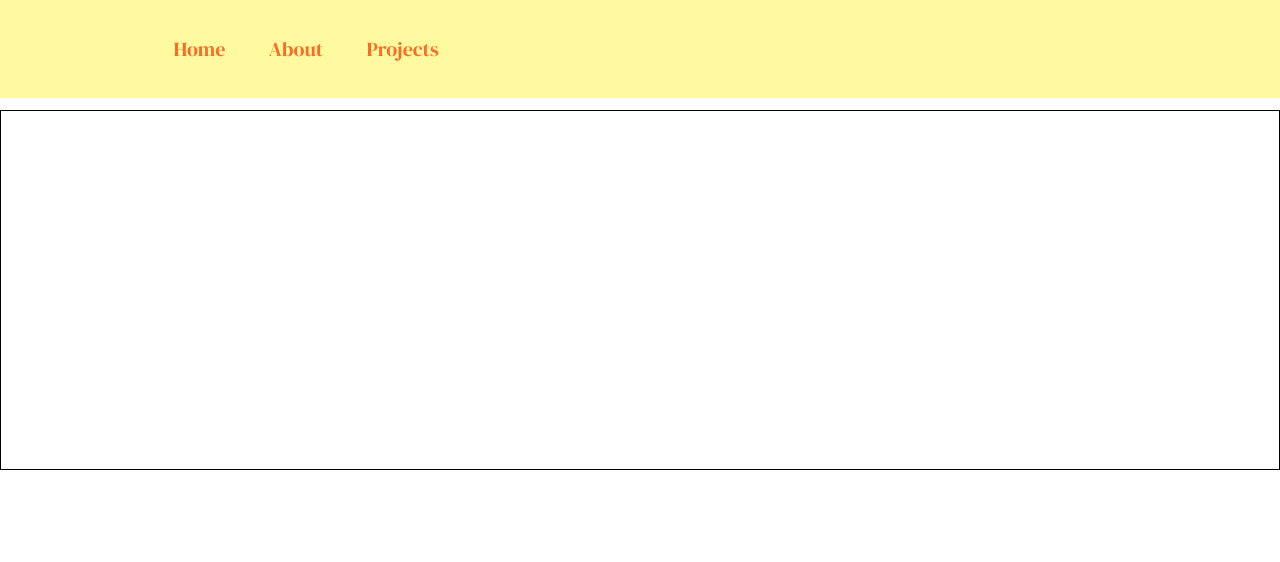
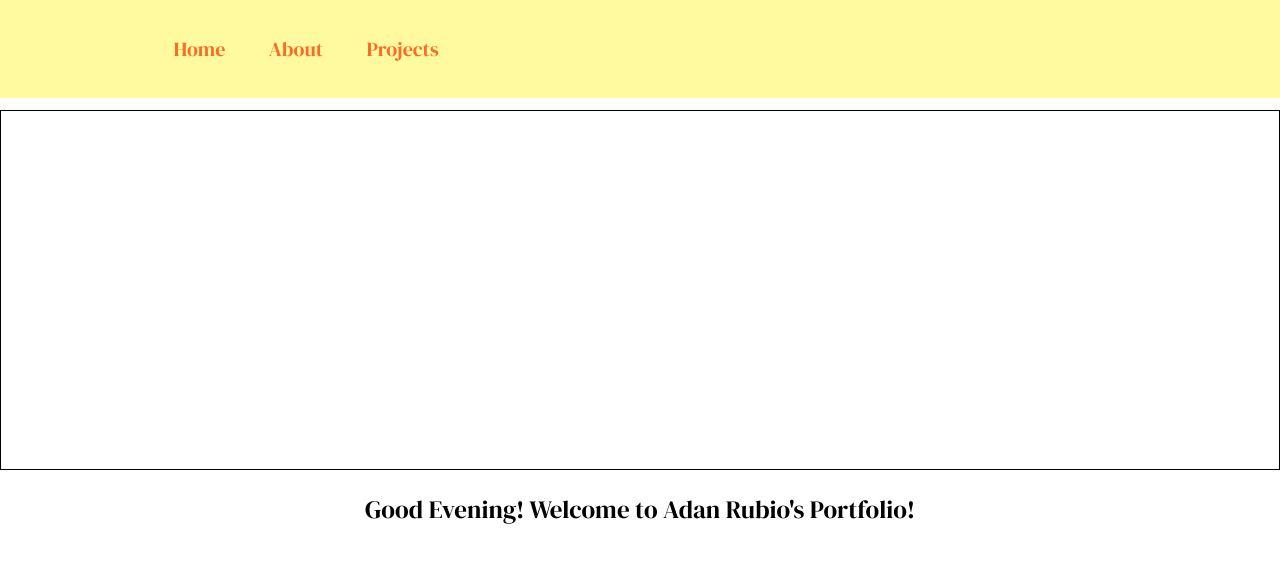
Before and after one commit to R-Adan02/portfolio_v.1, a plain HTML site: page index.html in a window 1280 px wide. Drawn offline with Linux system fonts and the light colour scheme.

Commit message:
js added for intro home screen

```diff
--- a/apps.js
+++ b/apps.js
@@ -0,0 +1,10 @@
+const hour = new Date().getHours() ;
+let greeting ;
+
+if (hour < 17) {
+    greeting = "Hello!" ;
+} else {
+    greeting = "Good Evening" ;
+}
+
+document.getElementById("clock").innerHTML = greeting + "!" + " Welcome to Adan Rubio's Portfolio!";
--- a/index.html
+++ b/index.html
@@ -25,7 +25,10 @@
 <div class="banner">
 
 </div>
-
-
+<br>
+<div class="container3">
+<p id="clock"></p>
+</div>
+<script src="/apps.js"></script>
 </body>
 </html>
--- a/styles.css
+++ b/styles.css
@@ -78,6 +78,15 @@ footer{
     align-items: center ;
 }
 
+.container3{
+    display: flex;
+    flex-flow: row ;
+    flex-wrap: wrap;
+    justify-content: center;
+    align-items: center ;
+    font-size: 25px;
+}
+
 .banner{
     display: flex;
     flex-wrap: wrap;
```
